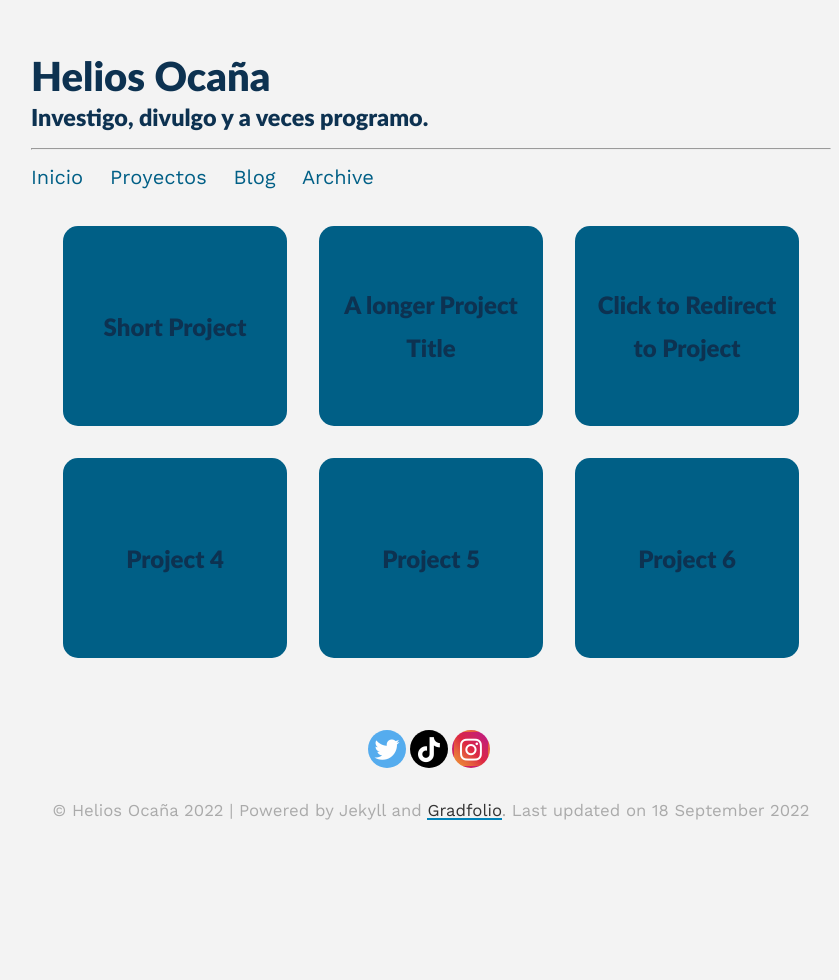
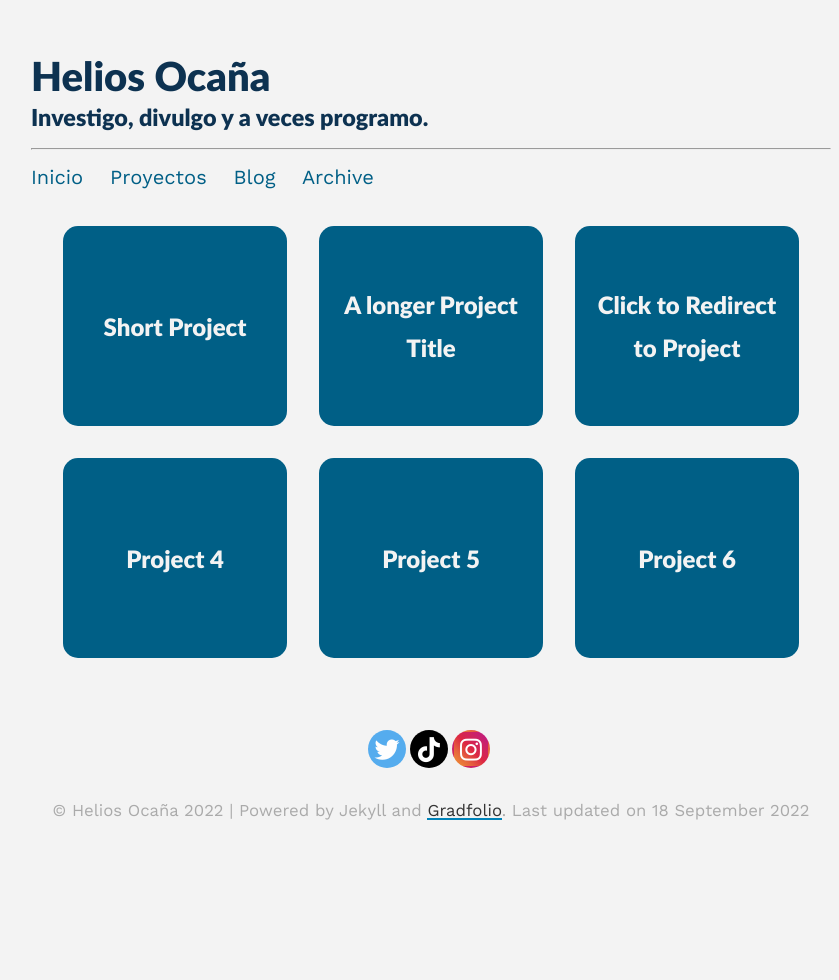
Before and after one commit to Heliouz/Heliouz.github.io, a Jekyll site: the page built from _pages/projects.md, in a window 1280 px wide. Shown: the whole page, without its empty margins (209-1048 px from the left). Built offline with Jekyll 4.4.1, drawn with Linux system fonts in a browser that asks for light colours.

Commit message:
Update projects.md

```diff
--- a/_pages/projects.md
+++ b/_pages/projects.md
@@ -17,7 +17,7 @@ published: true
   <div class="projectTile">
           <a href="{{ project.redirect }}" target="_blank">
           <span>
-              <h2>{{ project.title }}</h2>
+              <h2 style="color:#F3F3F3">{{ project.title }}</h2>
               <br/>
               <p>{{ project.description }}</p>
           </span>
@@ -29,7 +29,7 @@ published: true
   <div class="projectTile">
           <a href="{{ project.url | prepend: site.baseurl | prepend: site.url }}">
           <span>
-              <h2>{{ project.title }}</h2>
+              <h2 style="color:#F3F3F3">{{ project.title }}</h2>
               <br/>
               <p>{{ project.description }}</p>
           </span>
```
